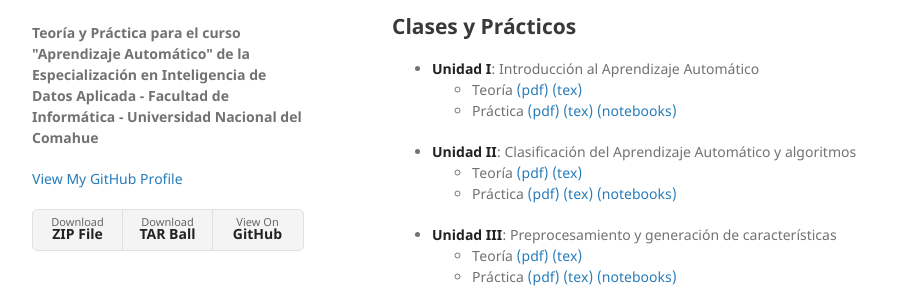
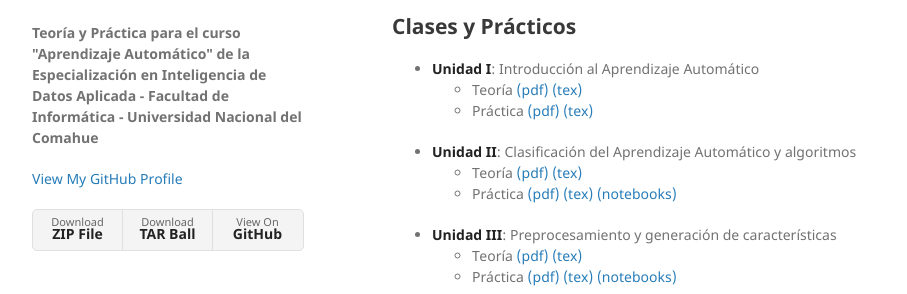
Before and after one commit to germanbraun/germanbraun.github.io, a Jekyll site: the page built from index.md, in a window 1280 px wide and 900 px high. Shown: the part 390-684 px from the top of the window, without its empty margins (178-1085 px from the left). Built offline with Jekyll 4.4.1, drawn with Linux system fonts in a browser that asks for light colours; our own code applies the rules of GitHub Pages for plain Markdown files.

Commit message:
removing

```diff
--- a/index.md
+++ b/index.md
@@ -22,7 +22,7 @@ _El estudiante adquirirá conocimientos generales y prácticos del estado del ar
 
 * **Unidad I**: Introducción al Aprendizaje Automático
   * Teoría [(pdf)](/docs/Administrativa/EIDA_Admin.pdf) [(tex)](/docs/Administrativa/EIDA_Admin.zip)
-  * Práctica [(pdf)](/docs/UnidadI/LaboratorioI/Laboratorio_1.pdf) [(tex)](/docs/UnidadI/LaboratorioI/Laboratorio_1.zip) [(notebooks)](https://pedco.uncoma.edu.ar/course/view.php?id=9477)
+  * Práctica [(pdf)](/docs/UnidadI/LaboratorioI/Laboratorio_1.pdf) [(tex)](/docs/UnidadI/LaboratorioI/Laboratorio_1.zip)
 * **Unidad II**:  Clasificación del Aprendizaje Automático y
 algoritmos
   * Teoría [(pdf)](https://pedco.uncoma.edu.ar/course/view.php?id=9477) [(tex)](https://pedco.uncoma.edu.ar/course/view.php?id=9477)
```
Also changed, not shown: 3 other files.
